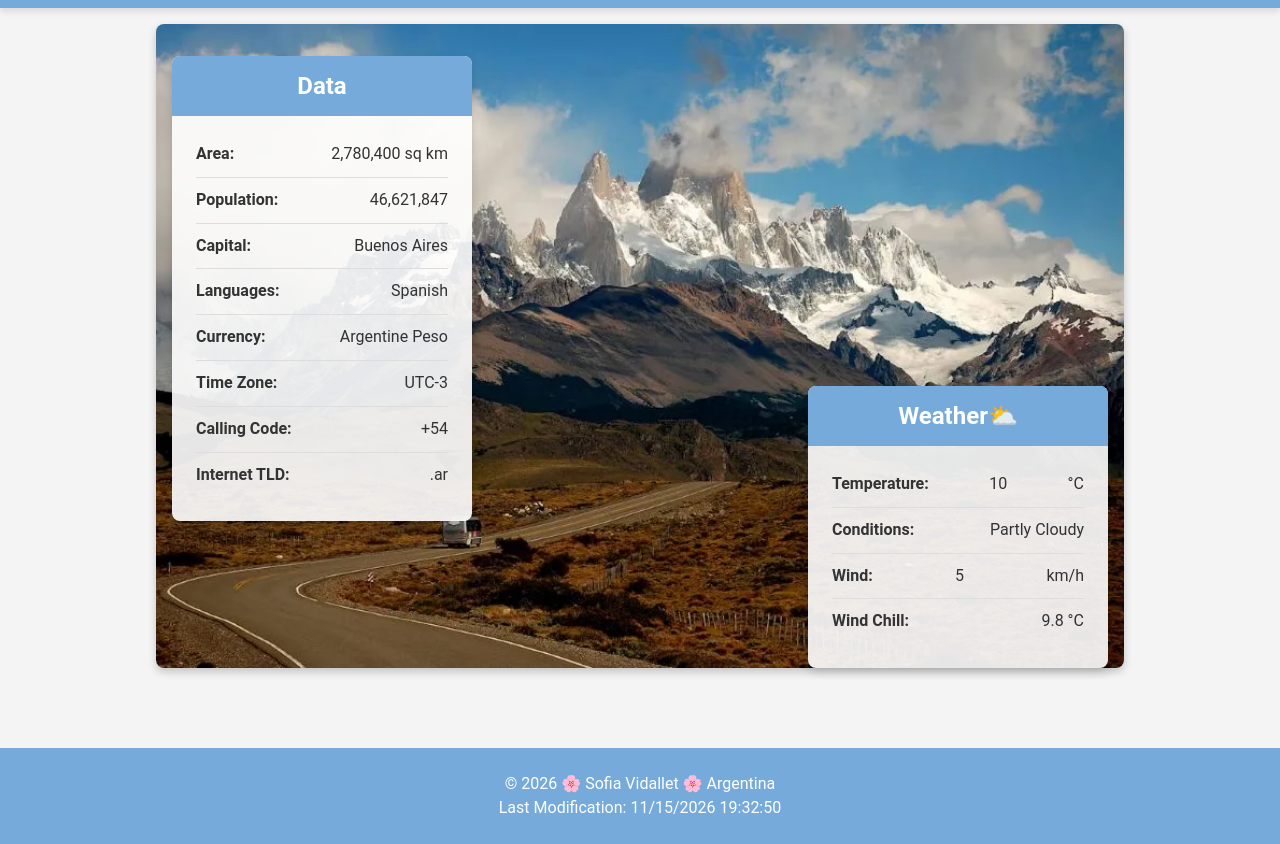
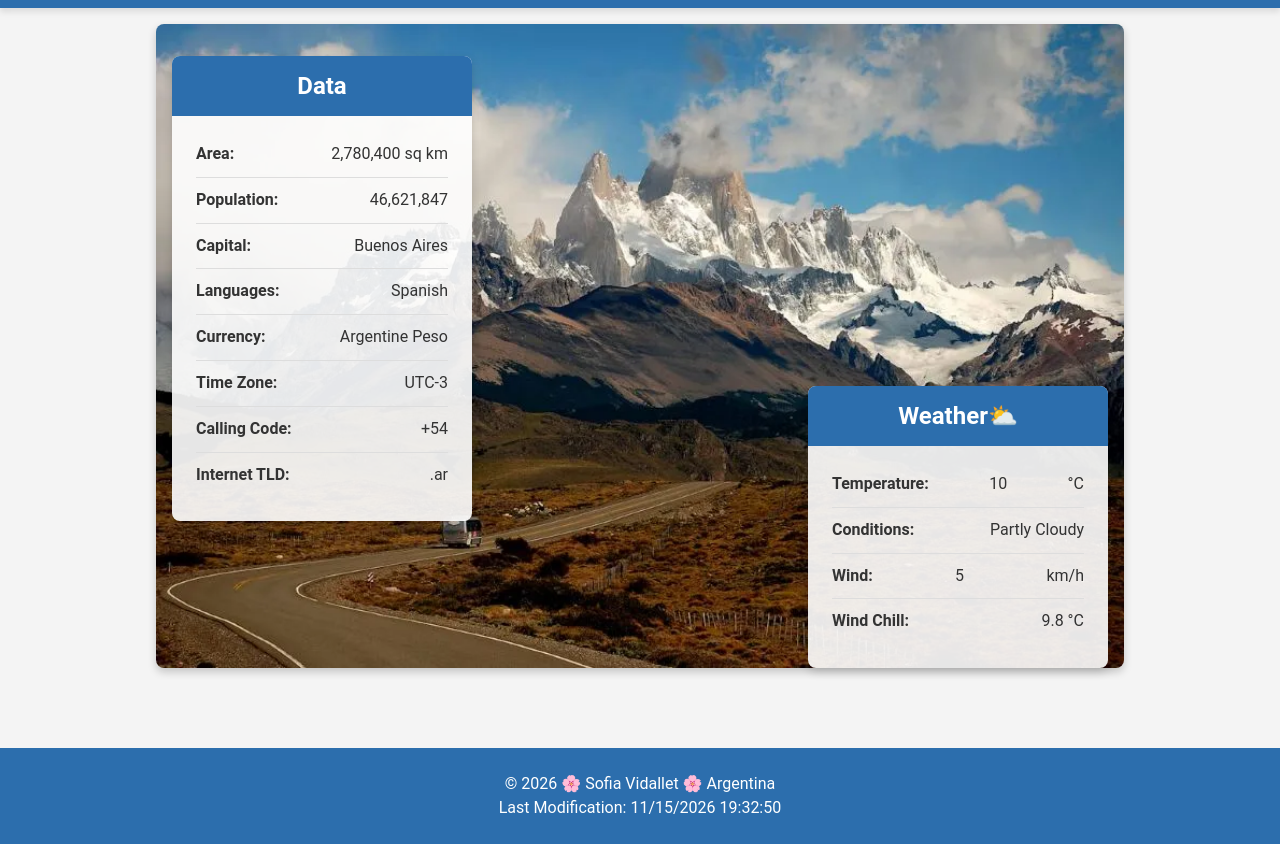
Before and after one commit to sofiavidallet/wdd131, a plain HTML site: page place.html in a window 1280 px wide. Shown: the part 78-922 px from the top of the page. Drawn offline with Linux system fonts and the light colour scheme.

Commit message:
ultiulti

```diff
--- a/styles/place.css
+++ b/styles/place.css
@@ -1,5 +1,5 @@
 :root {
-    --primary-color: #75AADB;
+    --primary-color: #2C6EAD;
     --secondary-color: #F6B40E;
     --text-dark: #333333;
     --text-light: #ffffff;
```
